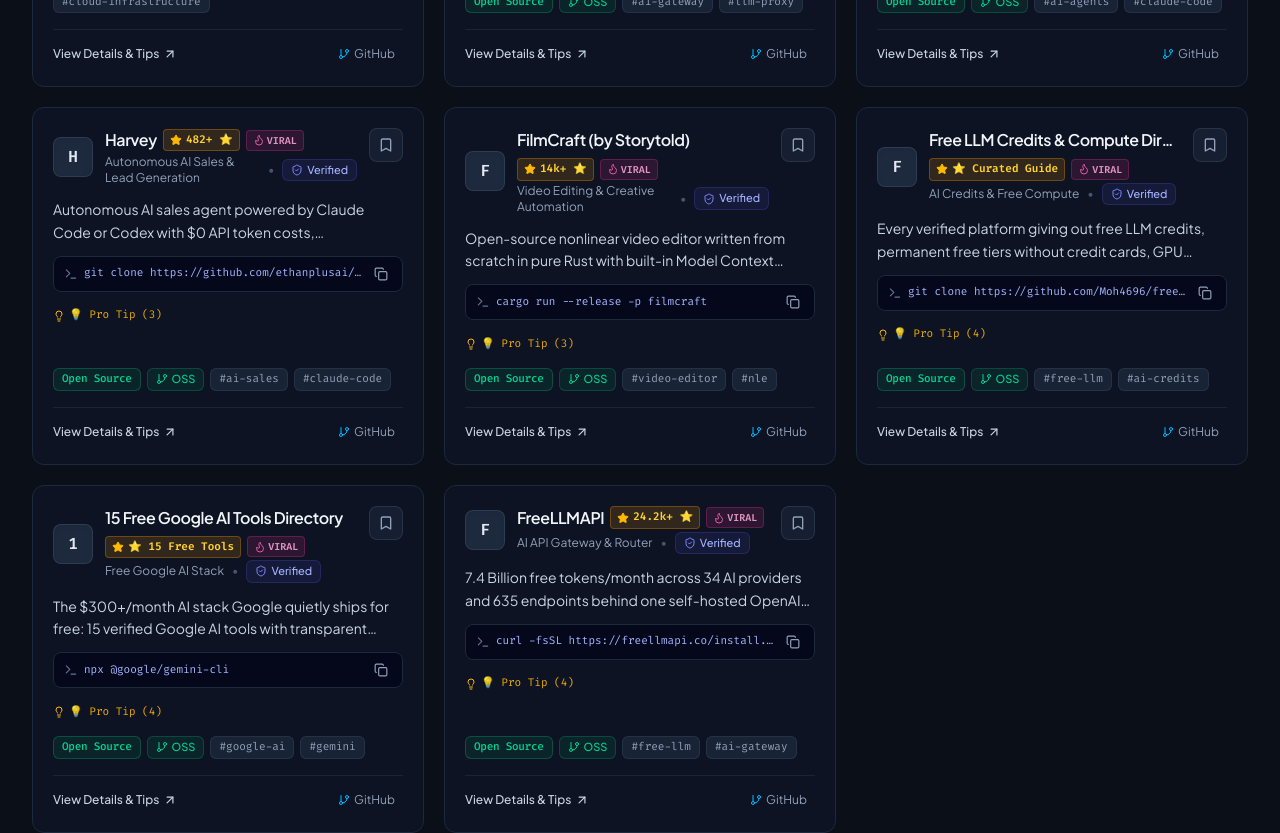
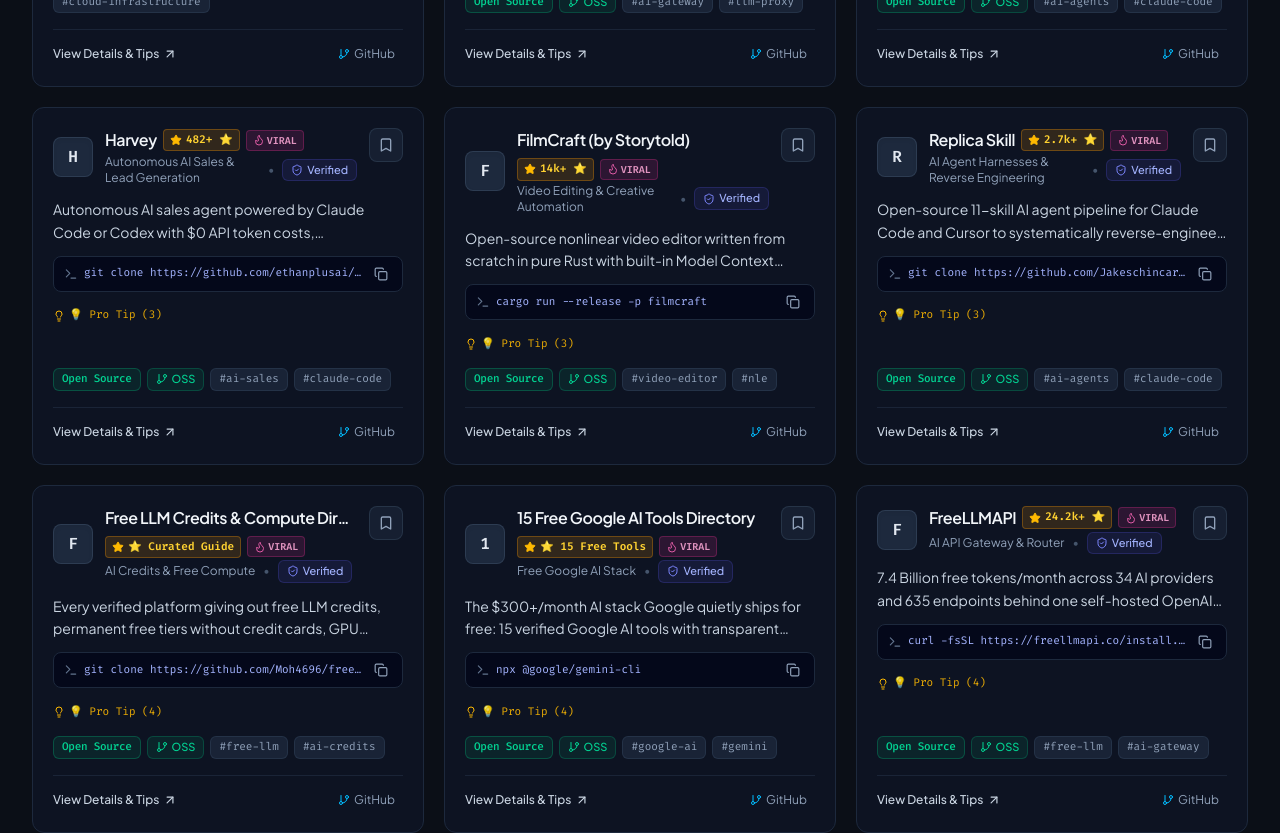
Before and after one commit to kalyan-dasari/DevVault, a React (Vite) app: page / in a window 1280 px wide. Shown: the part 1640-2473 px from the top of the page. Built offline with nearby package versions, Linux system fonts and the light colour scheme.

Commit message:
feat: add GitHub repositories dataset with VoiceStudio, Archify, and Open WebUI

```diff
--- a/src/data/github-repos.ts
+++ b/src/data/github-repos.ts
@@ -934,4 +934,90 @@
     whyDevelopersLoveIt:
       'It combines the speed and memory safety of pure Rust with a first-class MCP server that lets AI agents cut, grade, and export video projects programmatically.',
   },
+  {
+    id: 'replica-skill',
+    slug: 'replica-skill',
+    name: 'Replica Skill',
+    shortDescription:
+      'Open-source 11-skill AI agent pipeline for Claude Code and Cursor to systematically reverse-engineer, rebuild, test, and improve any software application.',
+    longDescription: `Replica Skill is an open-source, modular agent harness comprising 11 specialized skills for Claude Code, Cursor, and LLM coding assistants. Built on clean-room software development principles, it allows developers and indie hackers to feed any existing web or mobile app (via URLs, screenshots, or design tokens) and systematically recreate a production-ready alternative with clean, original code.
+
+The pipeline spans the complete software lifecycle across 11 discrete stages: /replica-recon (reverse-engineering screens and flows), /replica-architect (tech stack & database schema), /replica-design (design token extraction), /replica-build (screen-by-screen code generation), /replica-backend (auth, database, Stripe, emails), /replica-test (Playwright E2E and visual diffing), /replica-diff (parity scoring), /replica-entrepreneur (scraping G2/Reddit complaints to fix competitor flaws), /replica-brand (naming and identity), /replica-launch (landing page copy & pricing), and /replica-deploy (automated production deployment).`,
+    category: 'github',
+    subcategory: 'AI Agent Harnesses & Reverse Engineering',
+    type: 'repo',
+    websiteUrl: 'https://github.com/Jakeschincariol/replica-skill',
+    githubUrl: 'https://github.com/Jakeschincariol/replica-skill',
+    documentationUrl: 'https://github.com/Jakeschincariol/replica-skill#readme',
+    pricingType: 'Open Source',
+    pricingDescription:
+      '100% Free & Open Source (MIT License). Zero cost, free to use, modify, and distribute.',
+    freeTier:
+      'Fully unlocked. Run locally with Claude Code, Cursor, or any markdown-compatible LLM.',
+    features: [
+      'Complete 11-Skill End-to-End Pipeline: From competitor reverse-engineering to live production deployment',
+      'Clean-Room Engineering: Recreates features, data models, and logic from first principles with original code',
+      'Claude Code Native: Integrates seamlessly via Claude Code plugin marketplace or ~/.claude/skills/',
+      '/replica-recon: Reverse-engineers target screens, state machines, and UX flows from URLs or screenshots',
+      '/replica-entrepreneur: Mines competitor 1-star reviews on G2 and Reddit to build features users actually want',
+      '/replica-backend: Generates Supabase migrations, Row Level Security (RLS), and Stripe billing integrations',
+      '/replica-test: Generates and executes automated Playwright tests to verify UI fidelity and functional parity',
+      'Cross-Harness Support: Compatible with Claude Code, Cursor Composer, Windsurf, and TypingMind',
+    ],
+    useCases: [
+      'Rapidly building clean-room SaaS alternatives to bloated, overpriced software tools',
+      'Prototyping complex full-stack web applications with validated database schemas and auth flows',
+      'Discovering and resolving competitor weaknesses by mining public complaints on Reddit and G2',
+      'Orchestrating multi-phase Claude Code workflows using persistent markdown skill guidelines',
+    ],
+    tags: [
+      'ai-agents',
+      'claude-code',
+      'claude-skills',
+      'reverse-engineering',
+      'cursor',
+      'saas-starter',
+      'open-source',
+      'clean-room',
+      'indie-hacking',
+    ],
+    technologies: [
+      'Markdown',
+      'Claude Code',
+      'TypeScript',
+      'Playwright',
+      'Next.js',
+      'Supabase',
+      'Stripe',
+    ],
+    difficulty: 'Beginner',
+    openSource: true,
+    apiAvailable: true,
+    selfHosted: true,
+    featured: true,
+    verified: true,
+    lastVerified: '2026-10-15',
+    verificationNotes:
+      'Verified Jakeschincariol/replica-skill repository (2.7k+ stars), MIT license, 11-skill pipeline structure, and Claude Code plugin compatibility.',
+    sourceUrls: [
+      'https://github.com/Jakeschincariol/replica-skill',
+    ],
+    createdAt: '2025-09-01T00:00:00Z',
+    updatedAt: '2026-10-15T00:00:00Z',
+
+    // Social & Trending specific fields
+    stars: '2.7k+ ⭐',
+    starsCount: 2700,
+    trendingOnSocial: true,
+    socialHighlights:
+      'Trending Claude Code skill suite enabling solo developers to reverse-engineer, improve upon, and launch complete web applications.',
+    proTips: [
+      'Install instantly in Claude Code via plugin command: `/plugin marketplace add Jakeschincariol/replica-skill && /plugin install replica-skill@replica-skill`',
+      'Run `/replica-entrepreneur` before writing any code to uncover the top complaints on Reddit and G2 about the incumbent product.',
+      'Store project artifacts in the `replica/` folder so all 11 skills share state and context seamlessly.',
+    ],
+    quickCommand: 'git clone https://github.com/Jakeschincariol/replica-skill.git && cp -r replica-skill/replica-* ~/.claude/skills/',
+    whyDevelopersLoveIt:
+      'It turns haphazard AI vibe-coding into a disciplined, 11-step product engineering pipeline with real parity checks.',
+  },
 ];
```
